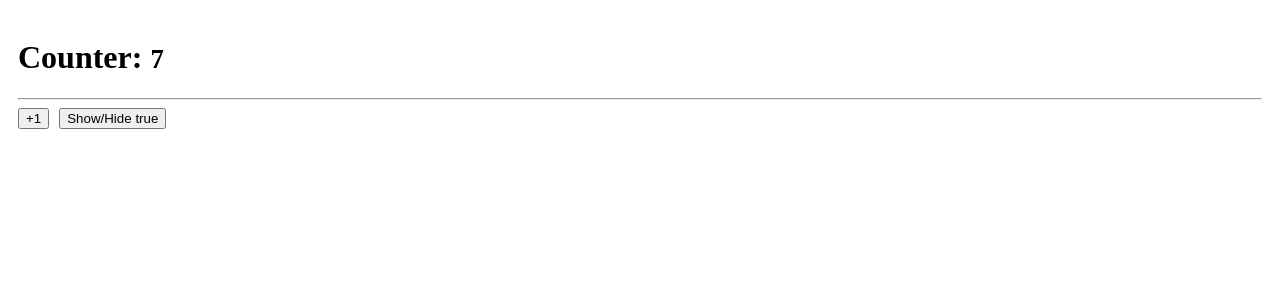
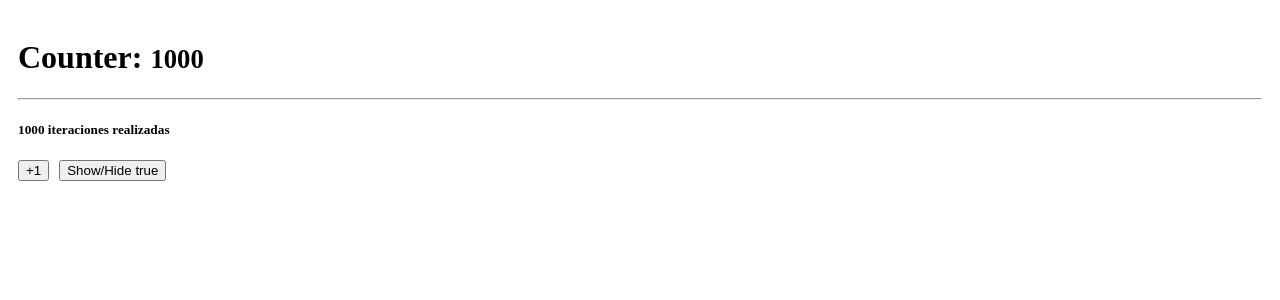
Before and after one commit to Aghent47/hooksApp, a React app: page / in a window 1280 px wide. Shown: the top 300 px of the page. Built offline with nearby package versions, Linux system fonts and the light colour scheme; the HTML template or start-up script is replaced by a standard one.

Commit message:
useMemo - React IMPORTANTE

```diff
--- /dev/null
+++ b/src/06-memos/MemorizeHook.jsx
@@ -0,0 +1,30 @@
+import React, { useMemo, useState } from 'react'
+import { useCounter } from '../hooks';
+
+const heavyStuff = (iterations) => {
+  for (let i = 0; i < iterations; i++) {
+    console.log('Ahi vamos...');
+  }
+  return `${iterations} iteraciones realizadas`;
+}
+
+
+export const MemorizeHook = () => {
+
+  const {counter, increment } =  useCounter(1000);
+  const [show, setShow] = useState(true);
+
+  const MemorizeValue = useMemo(() => heavyStuff(counter), [counter])
+
+  return (
+    <>
+        <h1>Counter: <small>{counter}</small> </h1>
+        <hr />
+        <h5>{MemorizeValue}</h5>
+        <button onClick={() => increment(1)} className='btn btn-primary' > +1 </button>
+
+        <button onClick={() => setShow(!show)} className='btn btn-outline-primary ml-3' >
+            Show/Hide { JSON.stringify(show) } </button>
+    </>
+  )
+}
--- a/src/main.jsx
+++ b/src/main.jsx
@@ -1,6 +1,7 @@
 import React from 'react';
 import ReactDOM from 'react-dom/client';
-import { Memorize } from './06-memos/Memorize';
+import { MemorizeHook } from './06-memos/MemorizeHook';
+/* import { Memorize } from './06-memos/Memorize'; */
 /* import { FocusScreen } from './04-useRef/FocusScreen'; */
 /* import { MultipleCustomHooks } from './03-examples/MultipleCustomHooks'; */
 /* import { SimpleForm } from './02-useEffect/SimpleForm'; */
@@ -13,6 +14,6 @@ import './index.css'
 
 ReactDOM.createRoot(document.getElementById('root')).render(
   //<React.StrictMode>
-    <Memorize/>
+    <MemorizeHook/>
   //</React.StrictMode>,
 )
```
